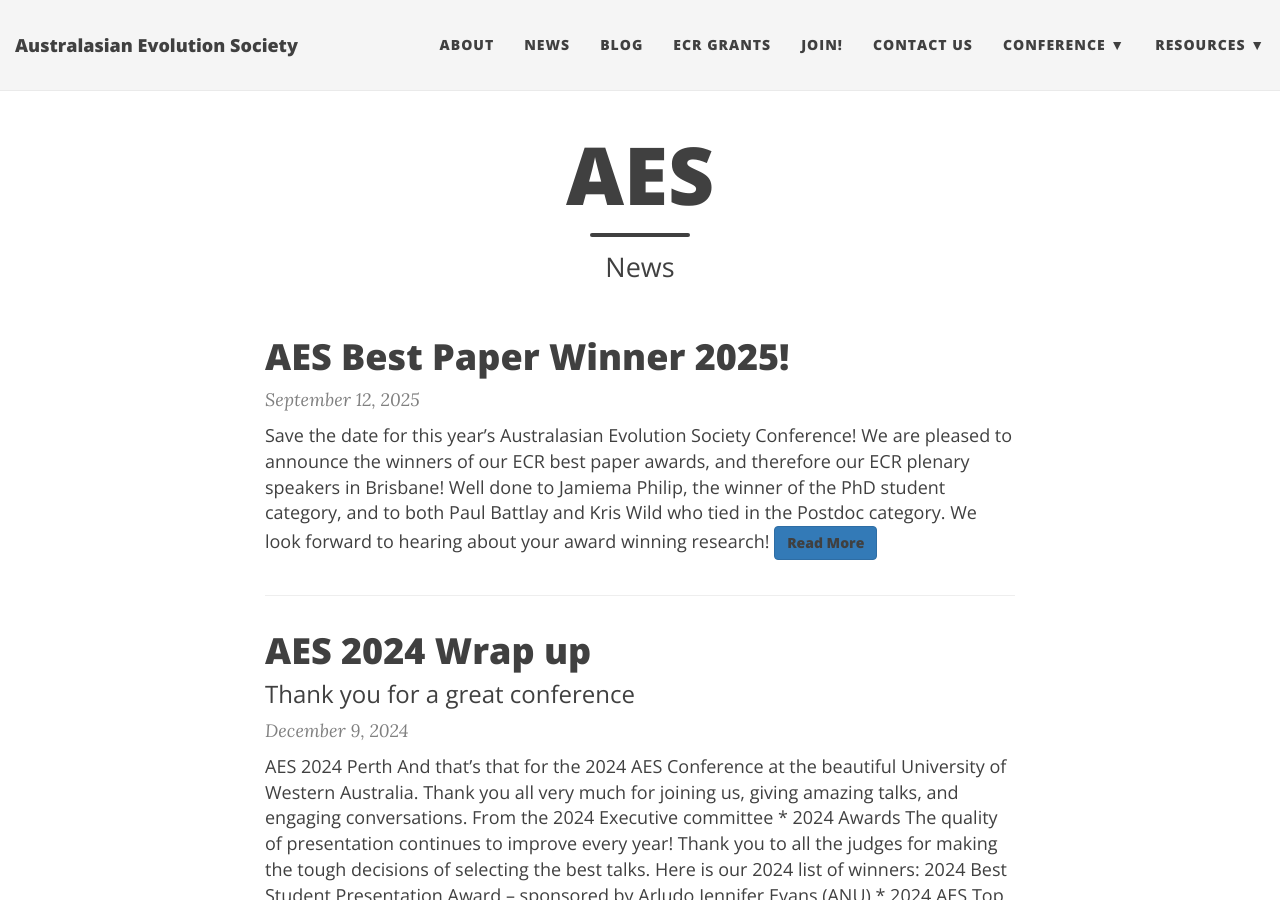
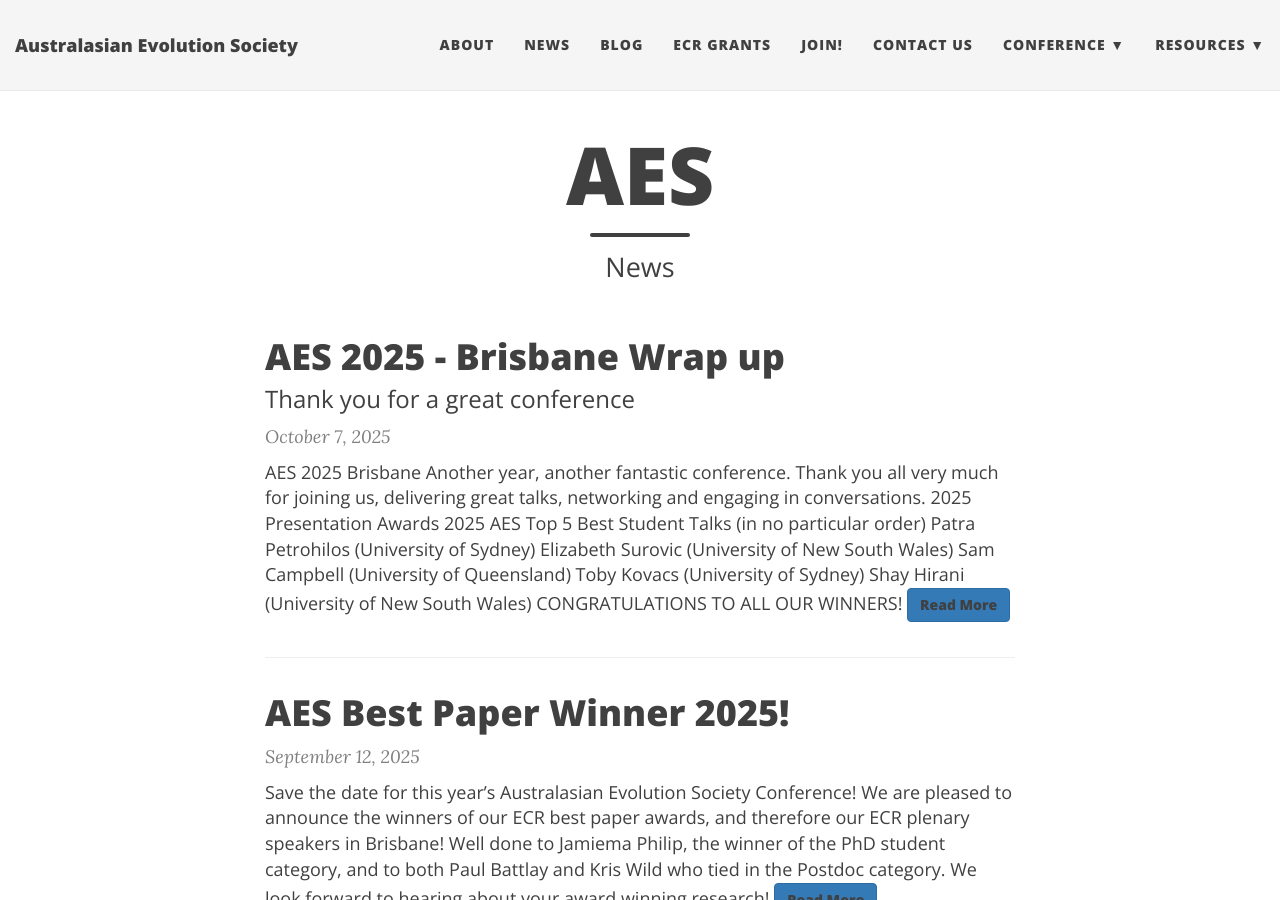
Before and after one commit to ausevo/ausevo.github.io, a Jekyll site: the page built from news.html, in a window 1280 px wide and 900 px high. Built offline with Jekyll 4.4.1, drawn with Linux system fonts in a browser that asks for light colours; nearby versions of some CDN libraries; library files that are not in the unit come from our copies.

Commit message:
news, wrap up, and talk award winners tab

```diff
--- a/_config.yml
+++ b/_config.yml
@@ -36,7 +36,8 @@
     # - Awards: "prizes"
     # - Getting-there: "2023_accommodation"
     - Past Conferences: "past-conf"
-    - Past ECR Awards Winners: "previous_winners"
+    - Past ECR Awards: "previous_winners"
+    - Past Talk Awards: "talk_awards"
 
   Resources:
     # - Opportunities: "jobs"
--- /dev/null
+++ b/_posts/news/2025-10-07-AusEvo2025Wrap.md
@@ -0,0 +1,24 @@
+---
+layout: post
+title: AES 2025 - Brisbane Wrap up
+subtitle: Thank you for a great conference
+categories: news
+---
+
+## AES 2025 Brisbane
+
+Another year, another fantastic conference. Thank you all very much for joining us, delivering great talks, networking and engaging in conversations.
+
+# 2025 Presentation Awards
+
+#### 2025 AES Top 5 Best Student Talks (in no particular order)
+
+<img src="/img/aes2025/2025_toptalks.jpg" alt="Recipients of top talks award" width="400" class="center-image" caption="Recipients of top talks awards"/>
+
+* Patra Petrohilos (University of Sydney)
+* Elizabeth Surovic (University of New South Wales)
+* Sam Campbell (University of Queensland)
+* Toby Kovacs (University of Sydney)
+* Shay Hirani (University of New South Wales)
+
+# **CONGRATULATIONS TO ALL OUR WINNERS!**
--- /dev/null
+++ b/talk_awards.md
@@ -0,0 +1,87 @@
+---
+title: "Previous AES Presentation Awards Recipients"
+css: /css/index.css
+layout: page
+bigimg:
+- /img/big-imgs/quokka_Joseph11.jpg: Quokka by Joseph11 (Goodfon.com, 2023)
+---
+
+# 2025
+
+**2025 AES Top 5 Best Student Talks (in no particular order)**
+
+* Patra Petrohilos (University of Sydney)
+* Elizabeth Surovic (University of New South Wales)
+* Sam Campbell (University of Queensland)
+* Toby Kovacs (University of Sydney)
+* Shay Hirani (University of New South Wales)
+
+# 2024
+
+**2024 Best Student Presentation Award – sponsored by Arludo**
+
+Jennifer Evans (Australian National University)
+
+**2024 AES Top 5 Best Student Talks (in no particular order)**
+
+* Rhiannon Eastman (Monash University)
+* Chris Blake (Monash University)
+* Jack Manera (Monash University)
+* Kate Cooper (University of Melbourne)
+* Shiho Ozeki (Monash University)
+
+**2024 AES Best Student Speed Talk Award (3 MIN)**
+
+Patricia Slattery (Flinders University)
+
+**2024 AES Best ECR Presentation**
+Dr Sarin “Putter” Tiatragul (Australian National University)
+
+Runner ups:
+Dr Upama Aich (University of Western Australia/Monash University)
+Dr Joe Meng-Han Joseph Chung (Australian National University)
+
+# 2023
+
+**2023 Best Student Presentation Award – sponsored by Arludo**
+
+Patrice Pottier (UNSW)
+
+**Top 5 awesome talks (no particular order):**
+
+* Patra Petrohilos (Uni Sydney)
+* Caitlin Creak (UNSW)
+* Fabian Camilo Saldado Roa (Uni Melbourne)
+* Daniela Wilner (UNSW)
+* Christopher Barker (Uni Sydney)
+
+**Favourite flash talk (by popular vote):**
+* Aubrey Keirnan (Flinders Uni)
+
+# 2022
+**2022 Best Student Presentation Award – sponsored by Arludo**
+
+Ivan Vnogradov (Australian National University)
+
+# 2021
+
+**2021 AES ECR Award**
+1. Dr Carmen da Silva (Monash University)
+2. Dr Fonti Kar (UNSW)
+
+**2021 AES Student Award (10 MIN)**
+
+1. Sarin "Putter" Tiatragul (ANU)
+2. Tahlia Pollock (Monash University) & Lauren Harrison (ANU)
+
+**2021 AES ECR Award (3 MIN)**
+
+1. Dr Julian Beaman (Flinders University)
+2. Dr Jake Martin (Monash University)
+3. Dr Samuel Lymbery (University of Western Australia)
+
+**2021 AES Student Award (3 MIN)**
+
+1. Jung-Chun "Zaza" Kuo (University of Melbourne)
+2. Shannon Kaiser (Macquarie University)
+3. Jennifer Evans (ANU) & Madeleine de Jong (Monash U)
```
Also changed, not shown: previous_winners.md (+22 -23 lines), img/aes2025/2025_toptalks.jpg (added).
